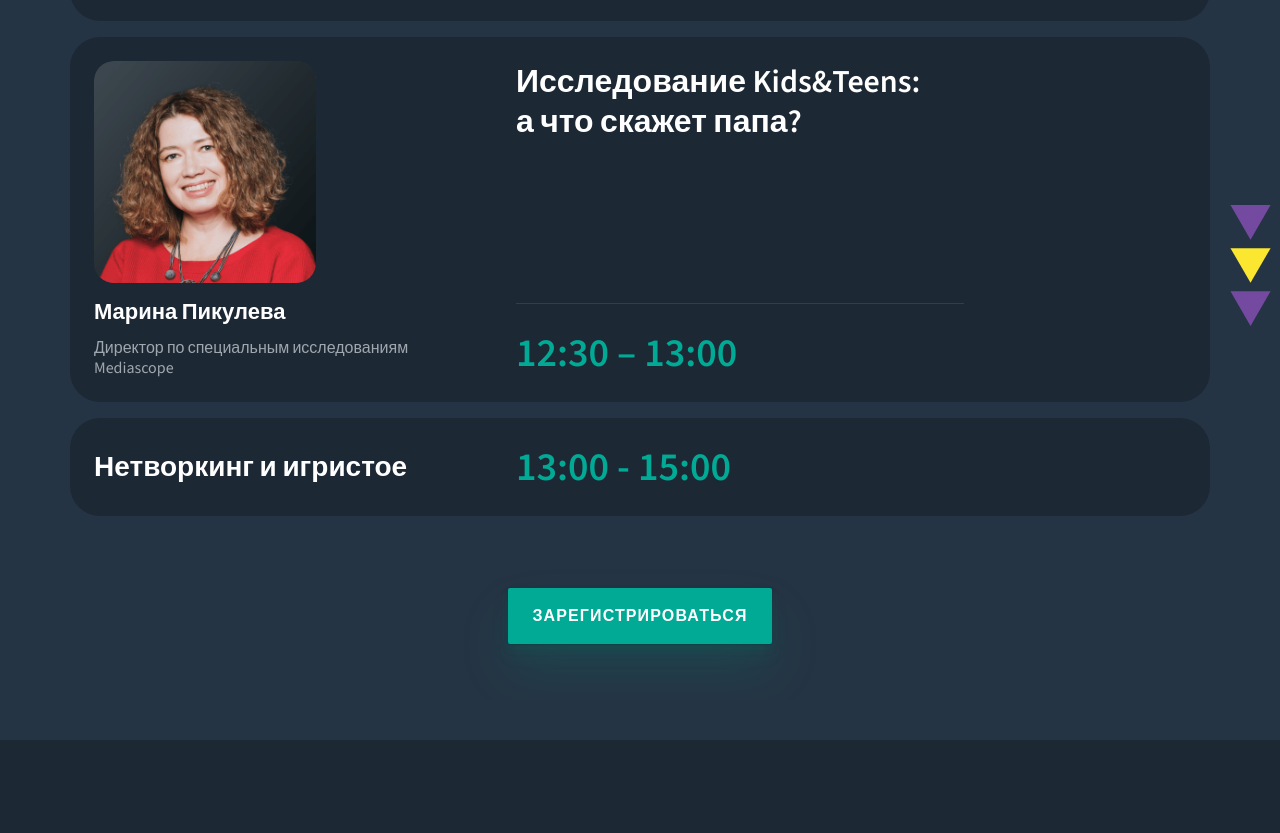
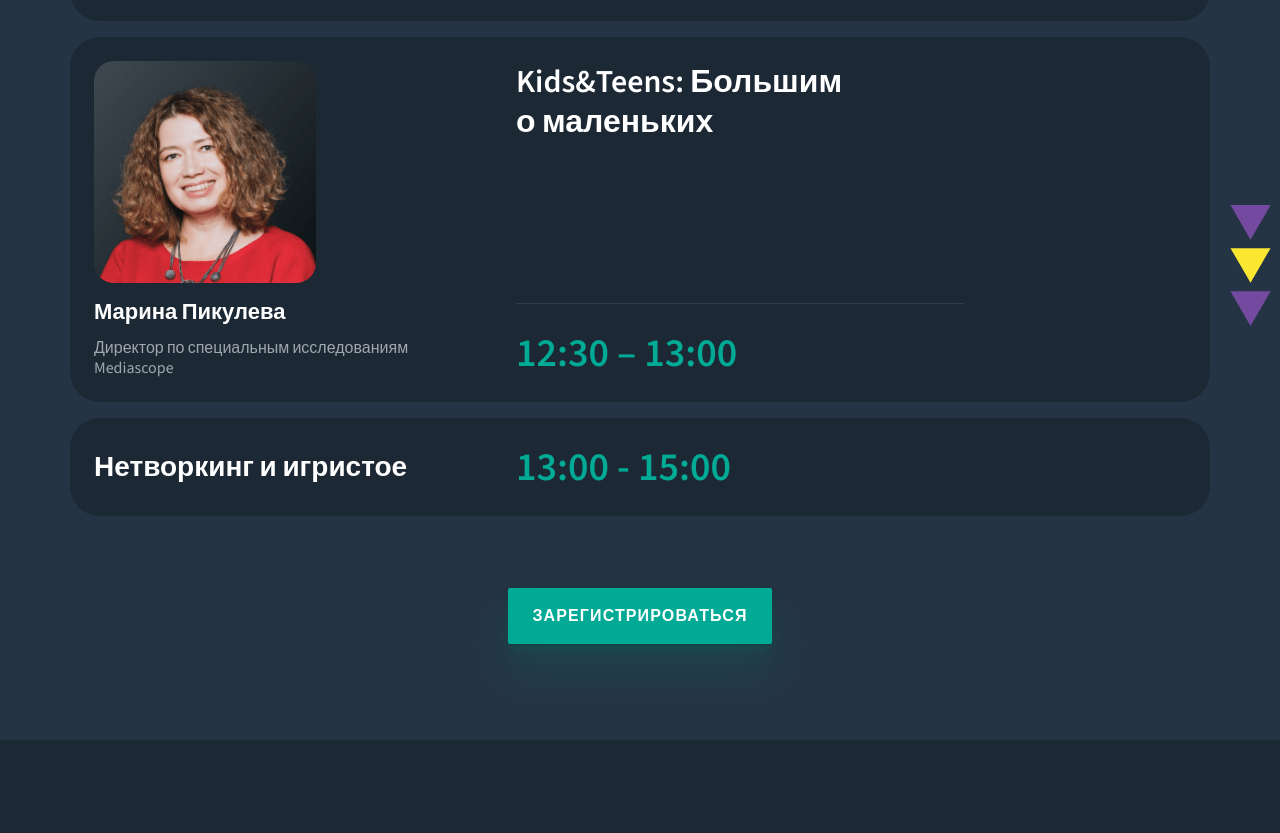
Before and after one commit to the-nika/mediascope_cc2023, a plain HTML site: page index.html in a window 1280 px wide. Shown: the part 4067-4900 px from the top of the page. Drawn offline with nearby package versions, Linux system fonts and the light colour scheme; files that its build step writes are made by us from their sources.

Commit message:
Theme of presentation changed

```diff
--- a/index.html
+++ b/index.html
@@ -164,7 +164,7 @@
             </div>
             <div class="program__info">
               <div class="program__event">
-                <p class="program__theme">Исследование Kids&Teens: <nobr>а что</nobr> скажет папа?</p>
+                <p class="program__theme">Kids&Teens: Большим <nobr>о маленьких</nobr></p>
               </div>
               <div class="program__time">12:30 – 13:00</div>
             </div>
```
